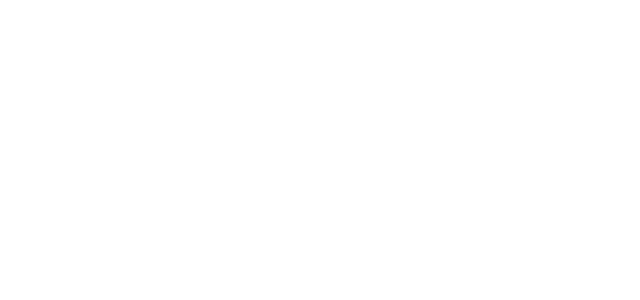
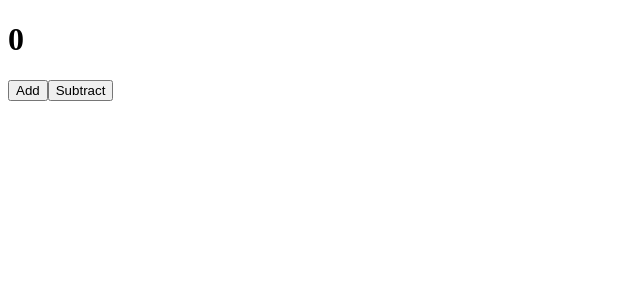
Before and after one commit to jakeegbert04/fe-assignments, a React (Create React App) app in the folder react-widgets/: page / in a window 1280 px wide. Shown: the top 300 px of the page, without its empty margins (0-640 px from the left). Built offline with nearby package versions, Linux system fonts and the light colour scheme.

Commit message:
finished counter

```diff
--- a/react-widgets/src/components/counter/Counter.js
+++ b/react-widgets/src/components/counter/Counter.js
@@ -1,4 +1,5 @@
 import { Component } from "react"
+import CounterControls from "./CounterControls"
 
 export default class Counter extends Component {
   constructor() {
@@ -7,11 +8,29 @@ export default class Counter extends Component {
     this.state= {
       count: 0
     }
+
+    this.handleClickAdd = this.handleClickAdd.bind(this)
+    this.handleClickMinus = this.handleClickMinus.bind(this)
   }
+
+  handleClickAdd() {
+    this.setState((prevState => ({count: prevState.count + 1})))
+  }
+
+  handleClickMinus() {
+    this.setState((prevState => ({count: prevState.count - 1})))
+
+  }
+
+
   render() {
     return (
       <div className="counter-contaimer">
-        <div className="display-number"><h1></h1></div>
+        <div className="display-number"><h1>{this.state.count}</h1></div>
+        <CounterControls
+        handleClickAdd={this.handleClickAdd}
+        handleClickMinus={this.handleClickMinus}
+        />
 
       </div>
     )
--- a/react-widgets/src/components/counter/CounterControls.js
+++ b/react-widgets/src/components/counter/CounterControls.js
@@ -2,8 +2,8 @@ export default function CountControls(props) {
   console.log(props);
   return (
     <>
-      <button onClick={props.handleClick}>Add</button>
-      <button onClick={props.handleReset}>Reset</button>
+      <button onClick={props.handleClickAdd}>Add</button>
+      <button onClick={props.handleClickMinus}>Subtract</button>
     </>
   );
 }
```
